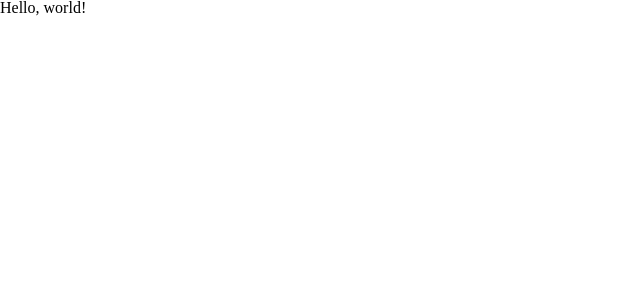
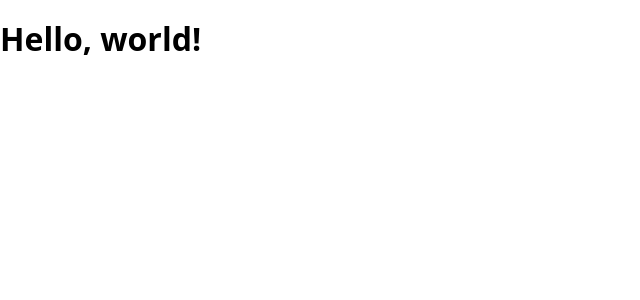
Before and after one commit to nbilalis/react-vite-ts-eslint-prettier-template, a React (Vite) app: page / in a window 1280 px wide. Shown: the top 300 px of the page, without its empty margins (0-640 px from the left). Built offline with nearby package versions, Linux system fonts and the light colour scheme.

Commit message:
Add a proper reset stylesheet

```diff
--- a/package.json
+++ b/package.json
@@ -7,6 +7,7 @@
     "serve": "vite preview"
   },
   "dependencies": {
+    "modern-normalize": "^1.1.0",
     "react": "^17.0.0",
     "react-dom": "^17.0.0"
   },
--- a/src/index.scss
+++ /dev/null
@@ -1,46 +0,0 @@
-*, *:before, *:after{
-    box-sizing: border-box;
-}
-
-html, body, div, span, object, iframe, figure, h1, h2, h3, h4, h5, h6, p, blockquote, pre, a, code, em, img, small, strike, strong, sub, sup, tt, b, u, i, ol, ul, li, fieldset, form, label, table, caption, tbody, tfoot, thead, tr, th, td, main, canvas, embed, footer, header, nav, section, video{
-    margin: 0;
-    padding: 0;
-    border: 0;
-    font-size: 100%;
-    font: inherit;
-    vertical-align: baseline;
-    text-rendering: optimizeLegibility;
-    -webkit-font-smoothing: antialiased;
-    text-size-adjust: none;
-}
-
-footer, header, nav, section, main{
-    display: block;
-}
-
-body{
-    line-height: 1;
-}
-
-ol, ul{
-    list-style: none;
-}
-
-blockquote, q{
-    quotes: none;
-}
-
-blockquote:before, blockquote:after, q:before, q:after{
-    content: '';
-    content: none;
-}
-
-table{
-    border-collapse: collapse;
-    border-spacing: 0;
-}
-
-input{
-    -webkit-appearance: none;
-    border-radius: 0;
-}
--- a/src/main.tsx
+++ b/src/main.tsx
@@ -1,7 +1,7 @@
 import React from 'react';
 import ReactDOM from 'react-dom';
 
-import './index.scss';
+import 'modern-normalize';
 
 import App from './App';
 
```
Also changed, not shown: 1 other file (tests, documents, lock files or other folders).
